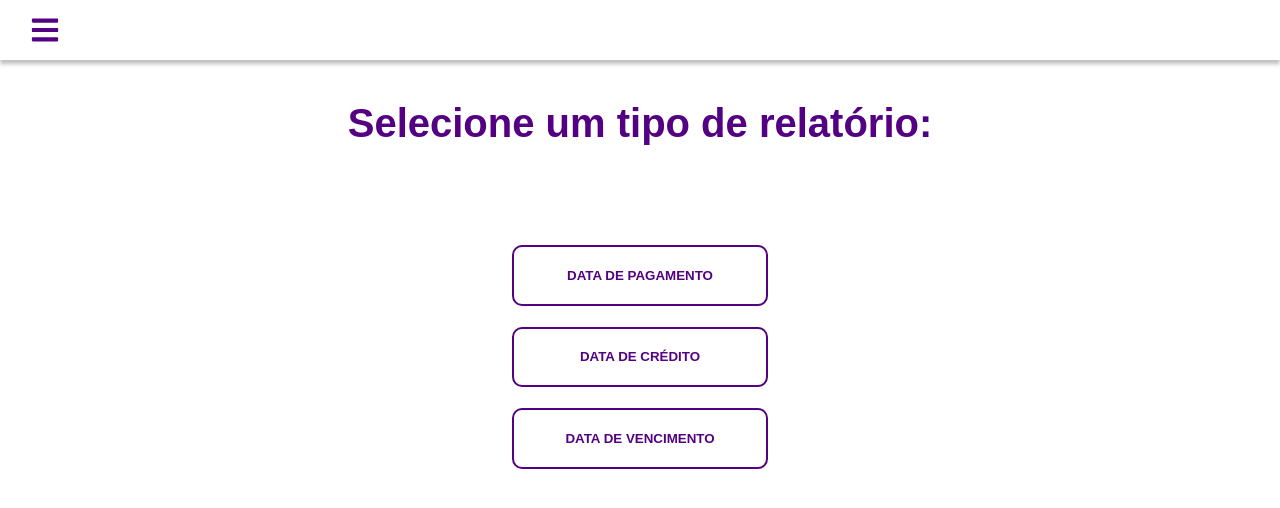
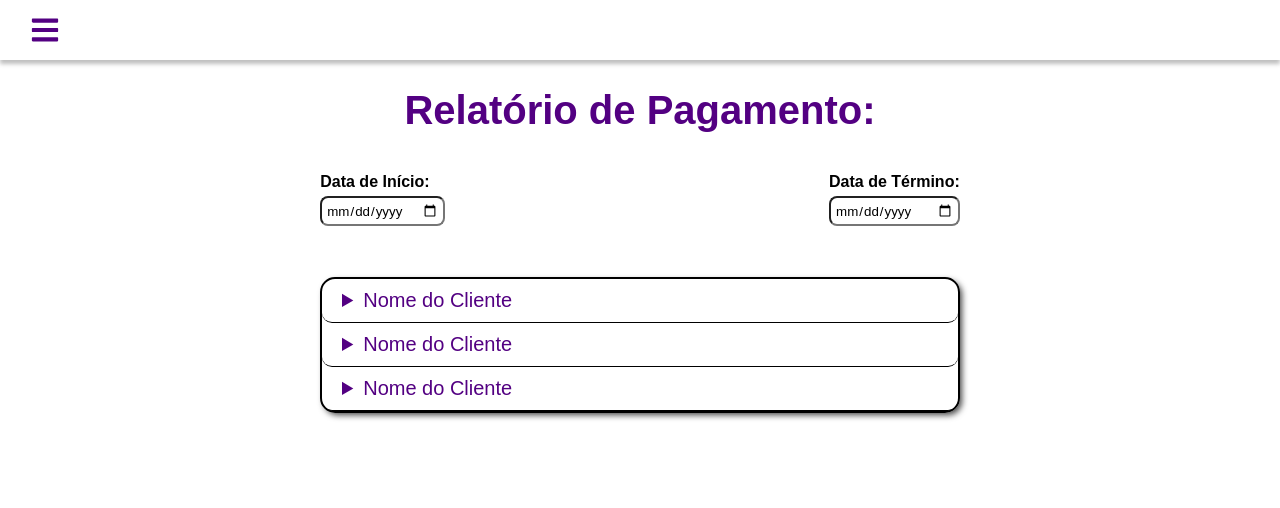
Before and after one commit to Equipe-Ace/Project-Ace-Frontend, a React (Create React App) app in the folder ace-frontend/: page /relatoriopag in a window 1280 px wide. Shown: the top 508 px of the page. Built offline with nearby package versions, Linux system fonts and the light colour scheme.

Commit message:
adicao da tela de pagamento

```diff
--- a/ace-frontend/src/pages/relatoriomenu/relatoriopag/index.tsx
+++ b/ace-frontend/src/pages/relatoriomenu/relatoriopag/index.tsx
@@ -4,19 +4,43 @@ import './styles.css'
 
 
 const RelatorioPag: React.FC = () => {
+
+
     return (
         <>
             <Header />
-            <div className="bgboxSelect" >
-                <h1> Selecione um tipo de relatório: </h1>
+            <div className="bgboxPag" >
+                <h1> Relatório de Pagamento: </h1>
             </div>
 
-            <div className="boxButtons">
-            <button className='DtPag' >Data de Pagamento</button>
-            <button className='DtCre' >Data de Crédito</button>
-            <button className='DtVen' >Data de Vencimento</button>
+            <div className="boxDate">
+                <div className='row'>
+                    <span>Data de Início: </span>
+                    <input type="date" />
+                </div>
+                <div className='row'>
+                    <span>Data de Término: </span>
+                    <input type="date" />
+                </div>
+            </div>
 
+            <div className='CenterDetails'>
+                <div className="DetailsDate">
+                    <details>
+                        <summary> Nome do Cliente </summary>
+                            <p>informações do clientinho</p>
+                    </details>
+                    <details>
+                        <summary> Nome do Cliente </summary>
+                            <p>informações do clientinho2</p>
+                    </details>
+                    <details>
+                        <summary> Nome do Cliente </summary>
+                            <p>informações do clientinho3</p>
+                    </details>
+                </div>
             </div>
+
 
         </>
     );
--- a/ace-frontend/src/pages/relatoriomenu/relatoriopag/styles.css
+++ b/ace-frontend/src/pages/relatoriomenu/relatoriopag/styles.css
@@ -1,53 +1,66 @@
-.bgboxSelect{
-    margin-top: 2%;
+*{
+    font-family: sans-serif;
+
+}
+
+.bgboxPag {
+    margin-top: 1%;
     display: flex;
     justify-content: center;
     align-items: center;
-
     background: none;
 
 }
 
 
+.CenterDetails{
+
+    display: flex;
+    align-items: center;
+    align-content: center;
+    justify-content: center;
+}
+
+
+.DetailsDate {
+    cursor: pointer;
+    width: 50%;
+    box-shadow: 3px 3px 6px -1px #444444;
+
+    border: 2px solid black;
+    border-radius: 15px;
+
+    align-items: center;
+    align-content: center;
+
+    /* transform: translate(-20%, 20%); */
+
+    margin-top: 2%;
+}
 
 
 
-.DtPag, .DtVen, .DtCre {
-    cursor: pointer;
-    display:flex;
-    margin-top: 8%;
-    border-radius: 10px;
-    border: 2.3px solid #530082 ;
-    font-family: sans-serif;
+input {
+    width: 100%;
+    padding: 4px;
+    border-radius: 8px;
+}
+
+span {
     font-weight: bold;
-    text-transform: uppercase;
-    padding: 8.2%;
-    width: 100%;
-    justify-content: center;
-    background: none ;
-    color: #530082 ;
+}
+
+
+.boxDate {
+    display: flex;
+    justify-content: space-around;
+    align-items: center;
+    flex-direction: row;
+    padding: 2% 10%;
 
 }
-
-.DtPag:hover, .DtVen:hover, .DtCre:hover  {
-    background: #530082;
-    color: antiquewhite;
+.row{
+    display: flex;
+    flex-direction: column;
+    gap: 5px;
 }
-
-.boxButtons {
-
-    margin:0 30%;
-    display: flex;
-    justify-content: center;
-    align-items: center;
-    flex-direction: column;
-    padding: 5% 10%;
-
-
-}
-
-details{
-    padding: 10px 20px;
-    border-bottom: 1px solid black;
-    border-radius: 10px;
-}
```
